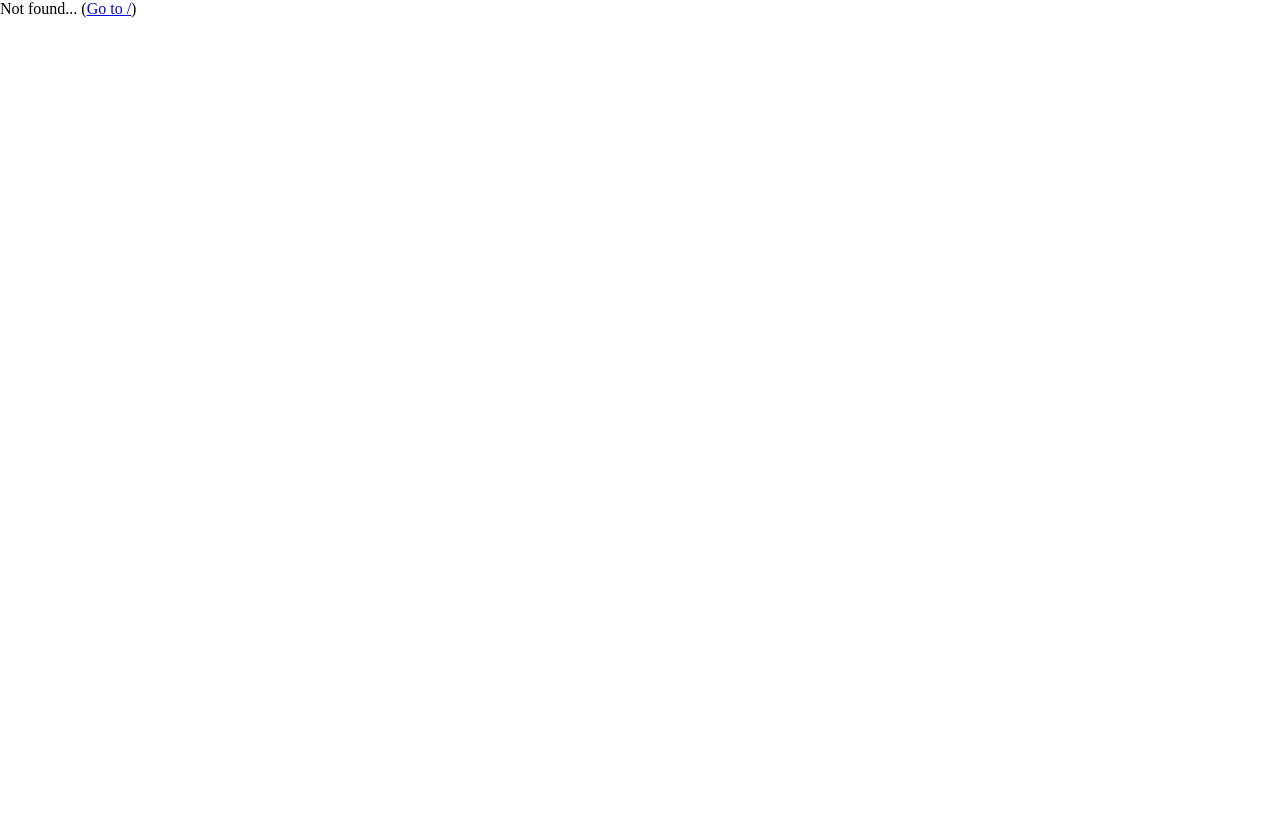
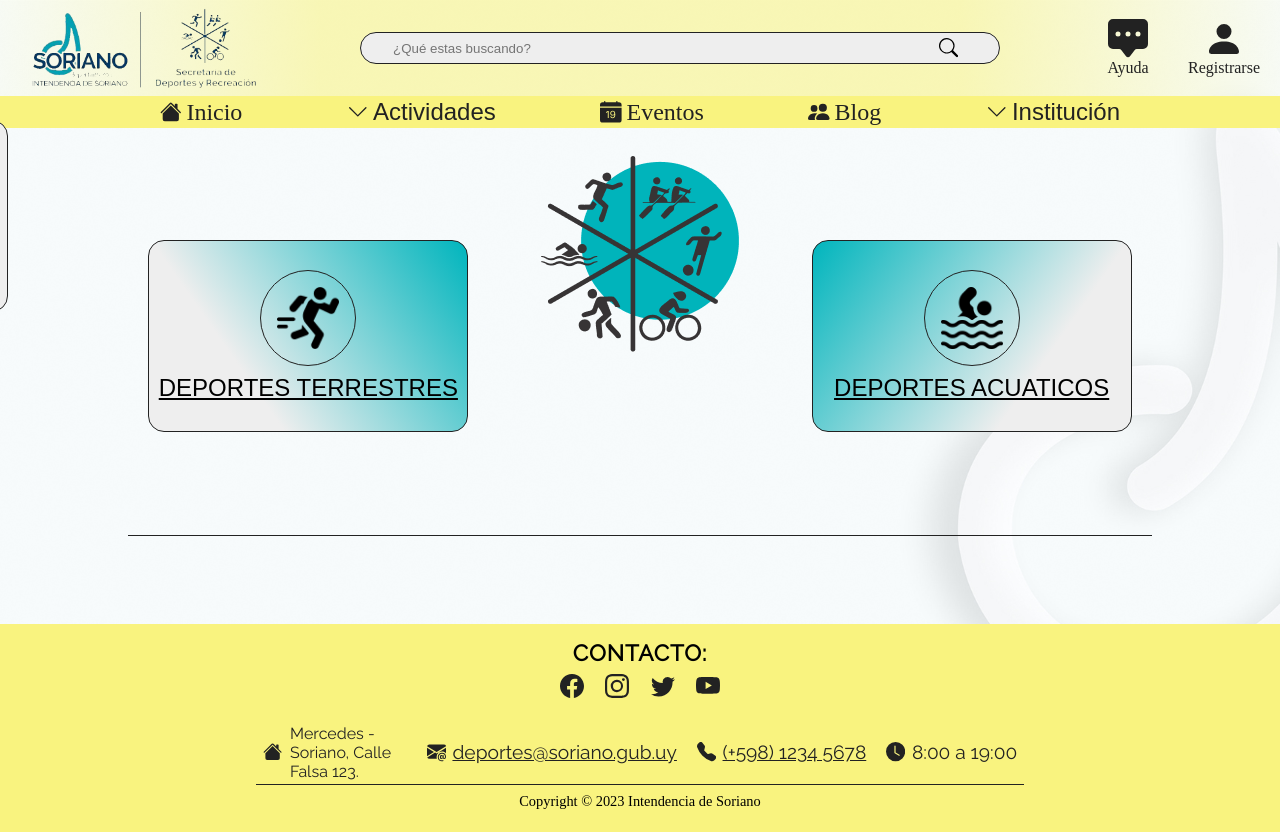
Before and after one commit to sorianosports23/sorianosports, a React (Create React App) app: page /deportes/actividades/deportes in a window 1280 px wide. Before the commit this address had no page. Before the commit the page ends 800 px from the top, so only its background shows below. Built offline with nearby package versions, Linux system fonts and the light colour scheme.

Commit message:
rutas en esp

```diff
--- a/src/App.tsx
+++ b/src/App.tsx
@@ -13,13 +13,13 @@ const pageUserRoutes: RouteObject[] = [
     path: "/", element: <PageIndex/>,
   },
   {
-    path: "/events", element: <PageEvents/>,
+    path: "/eventos", element: <PageEvents/>,
   },
   {
-    path: "/activities/departments", element: <PageDepartments/>,
+    path: "/actividades/departamentos", element: <PageDepartments/>,
   },
   {
-    path: "/activities/sports", element: <PageSports/>,
+    path: "/actividades/deportes", element: <PageSports/>,
   },
 ]
 
--- a/src/components/templates/CompHeader.tsx
+++ b/src/components/templates/CompHeader.tsx
@@ -95,12 +95,12 @@ const CompHeader = () => {
               ref={activitiesDropdownUL}
             >
               <li>
-                <Link to="/activities/departments" tabIndex={activitiesDropdown ? 0 : -1}>
+                <Link to="/actividades/departamentos" tabIndex={activitiesDropdown ? 0 : -1}>
                   Departamentos
                 </Link>
               </li>
               <li>
-                <Link to="/activities/sports" tabIndex={activitiesDropdown ? 0 : -1}>
+                <Link to="/actividades/deportes" tabIndex={activitiesDropdown ? 0 : -1}>
                   Deportes
                 </Link>
               </li>
@@ -111,7 +111,7 @@ const CompHeader = () => {
               </li>
             </ul>
           </button>
-          <Link to="/events" className={stylesName.link_header2}>
+          <Link to="/eventos" className={stylesName.link_header2}>
             <BsCalendarDateFill/>
             Eventos
           </Link>
```
